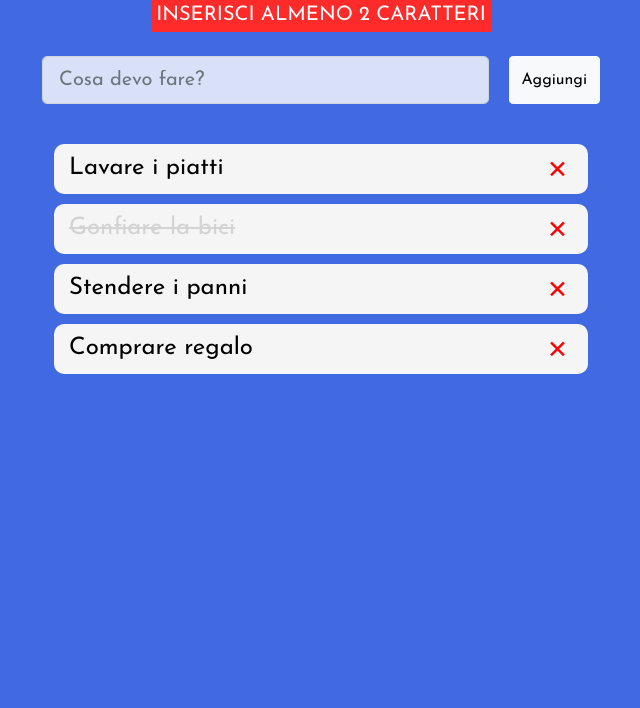
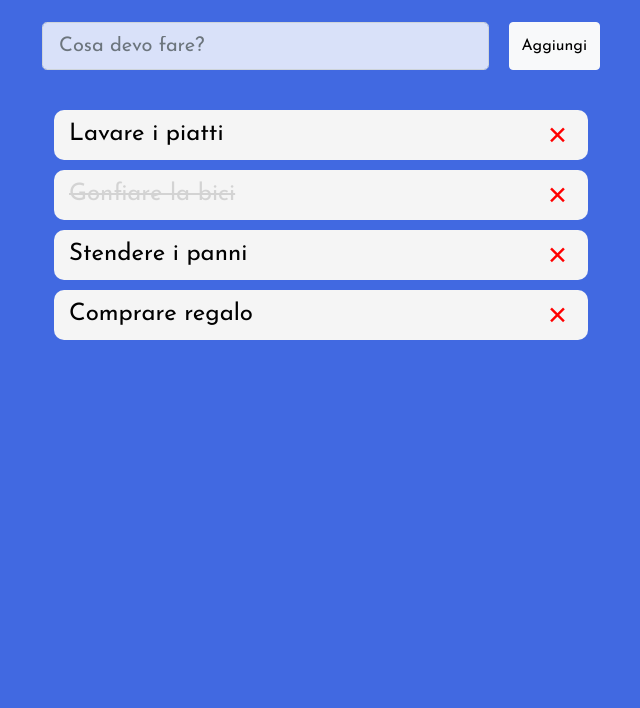
Before and after one commit to Tave23/vue-todolist, a plain HTML site: page MILESTONE 3/index.html in a window 1280 px wide. Shown: the part 92-800 px from the top of the page, without its empty margins (319-959 px from the left). Drawn offline with nearby package versions, Linux system fonts and the light colour scheme.

Commit message:
error msg se inserisci meno di 2 caratteri

```diff
--- a/MILESTONE 3/index.html
+++ b/MILESTONE 3/index.html
@@ -21,7 +21,8 @@
             <div class="col">
                <div class="box title">
                   <h1>to-do-list</h1>
-                  <h5>
+                  <h5
+                  v-if="errorMsg">
 
                   inserisci almeno 2 caratteri</h5>
                </div>
```
